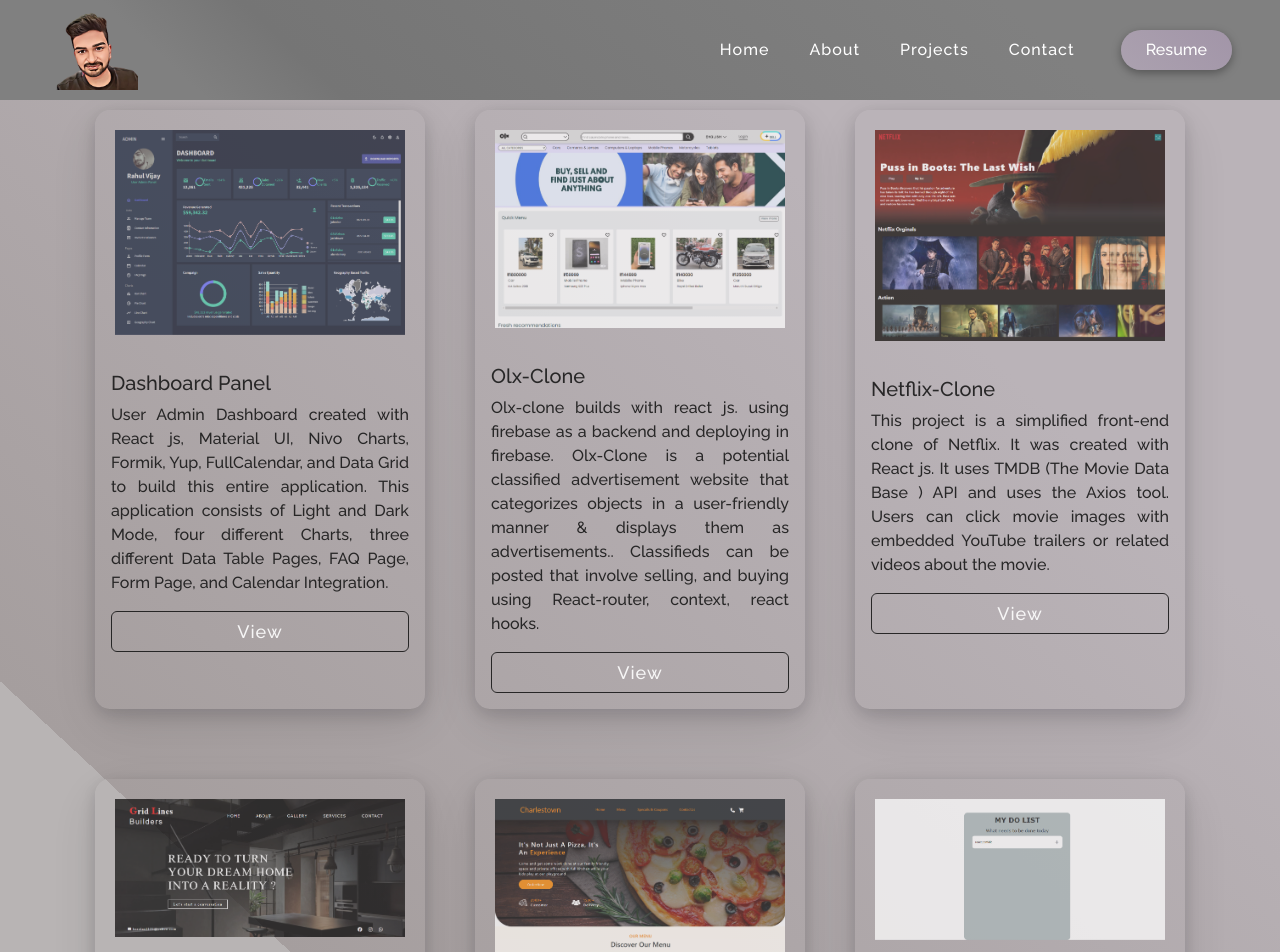
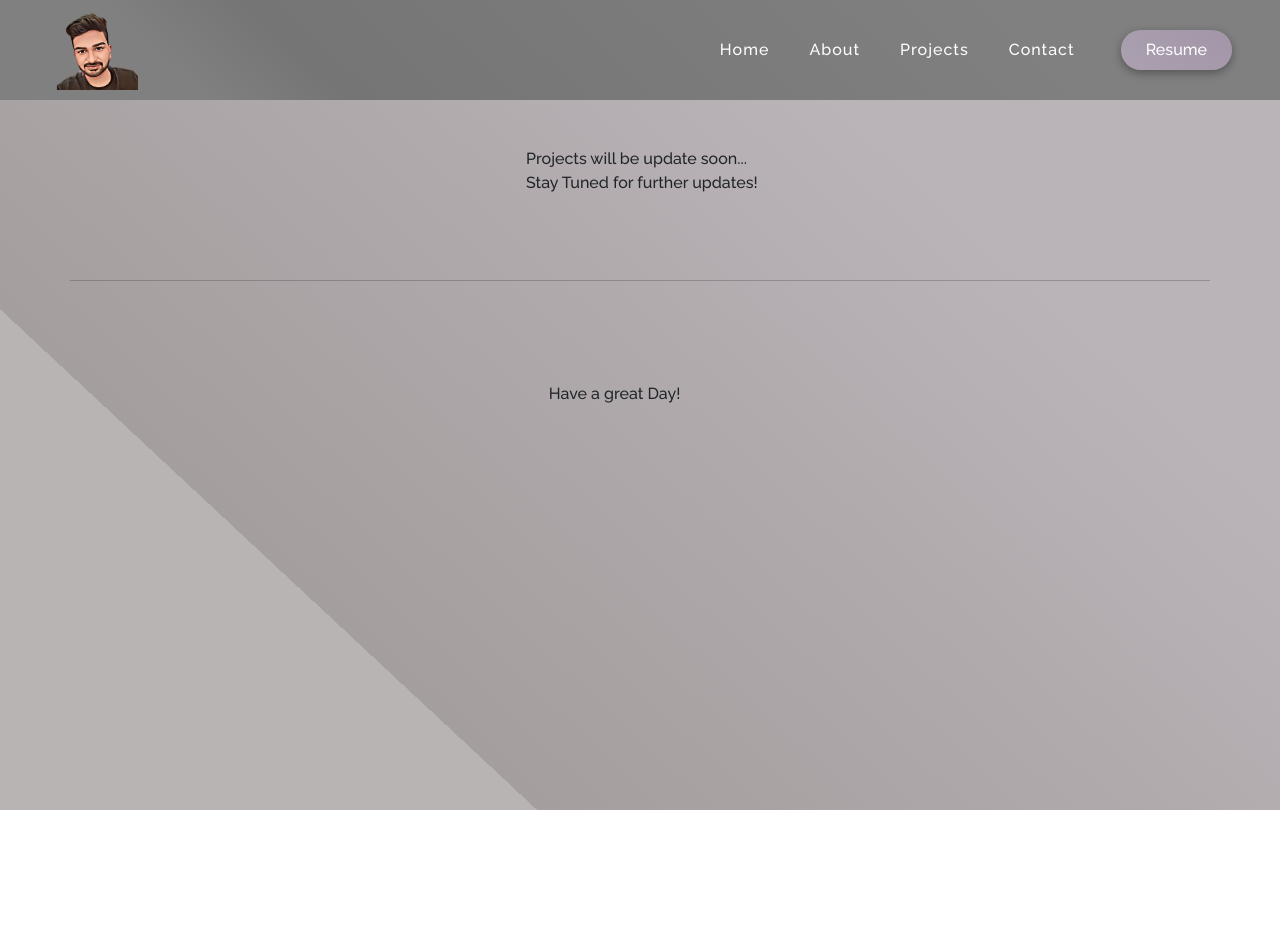
Before and after one commit to ersouravbansal/Portfolio-Sourav, a React (Create React App) app: page /project in a window 1280 px wide. Shown: the top 952 px of the page. After the commit the page ends 810 px from the top, so only its background shows below. Built offline with nearby package versions, Linux system fonts and the light colour scheme; a web font is replaced by a local one.

Commit message:
modified project page.

```diff
--- a/src/components/Projectlist/Projectlist.js
+++ b/src/components/Projectlist/Projectlist.js
@@ -13,67 +13,69 @@
   return (
     <div className="projectbackground">
       <Container fluid className="project-section">
-        <Container>
-          <Row style={{ justifyContent: "center", paddingBottom: "10px" }}>
+        <Container >
+          <Row className='d-flex  vh-100' style={{ justifyContent: "center", paddingBottom: "10px" }}>
+          <span style={{paddingLeft: "40%",  paddingTop: "5%" }}>Projects will be update soon...<br/>Stay Tuned for further updates! </span><hr />
+          <span style={{paddingLeft: "42%" }}> Have a great Day!</span>
             <Col md={4} className="project-card">
-              <ProjectCard
+              {/* <ProjectCard
                 imgPath={useradminpanel}
                 isBlog={false}
                 title="Dashboard Panel"
                 description="User Admin Dashboard created with React js, Material UI, Nivo Charts, Formik, Yup, FullCalendar, and Data Grid to build this entire application. This application consists of Light and Dark Mode, four different Charts, three different Data Table Pages, FAQ Page, Form Page, and Calendar Integration."
                 ghLink="https://rahul-dashboard-pannel.netlify.app"
-              />
+              /> */}
             </Col>
 
             <Col md={4} className="project-card">
-              <ProjectCard
+              {/* <ProjectCard
                 imgPath={olximage}
                 isBlog={false}
                 title="Olx-Clone"
                 description="Olx-clone builds with react js. using firebase as a backend and deploying in firebase. Olx-Clone is a potential classified advertisement website that categorizes objects in a user-friendly manner & displays them as advertisements.. Classifieds can be posted that involve selling, and buying using React-router, context, react hooks."
                 ghLink="https://olx-clone-rahul.netlify.app/"
-              />
+              /> */}
             </Col>
 
             <Col md={4} className="project-card">
-              <ProjectCard
+              {/* <ProjectCard
                 imgPath={netfliximage}
                 isBlog={false}
                 title="Netflix-Clone"
                 description="This project is a simplified front-end clone of Netflix. It was created with React js. It uses TMDB (The Movie Data Base ) API and uses the Axios tool. Users can click movie images with embedded YouTube trailers or related videos about the movie."
                 ghLink="https://react-rahul-netflix-clone.netlify.app/"
-              />
+              /> */}
             </Col>
 
             <Col md={4} className="project-card">
-              <ProjectCard
+              {/* <ProjectCard
                 imgPath={gridlinesbuilders}
                 isBlog={false}
                 title="Grid Line Builders"
                 description="Grid line builders is a static webpage built with HTML, CSS, and JavaScript. Users can see images of their work and contact information that helps to connect the home builders through a webpage. webpage builds responsive to multiple sizes of devices."
                 ghLink="https://gridlinesbuilders.in/"
-              />
+              /> */}
             </Col>
 
             <Col md={4} className="project-card">
-              <ProjectCard
+              {/* <ProjectCard
                 imgPath={charlespizza}
                 isBlog={false}
                 title="Charlestown Pizza"
                 description="Charlestown pizza is a static website completely build with bootstrap with fully responsive."
                 ghLink="https://rahulvijay81.github.io/Pizzastore-bootstrap/"
-              />
+              /> */}
             </Col>
 
             <Col md={4} className="project-card">
-              <ProjectCard
+              {/* <ProjectCard
                 imgPath={todolist}
                 isBlog={false}
                 title="To Do List"
                 description=" To-Do App that build will allow a user to add a task to a list of to-do items. Once the task is added, the user will be able to delete it as completed once it has done."
                 ghLink="https://todolist-rahul81.netlify.app/"
 
-              />
+              /> */}
             </Col>
           </Row>
         </Container>
```
